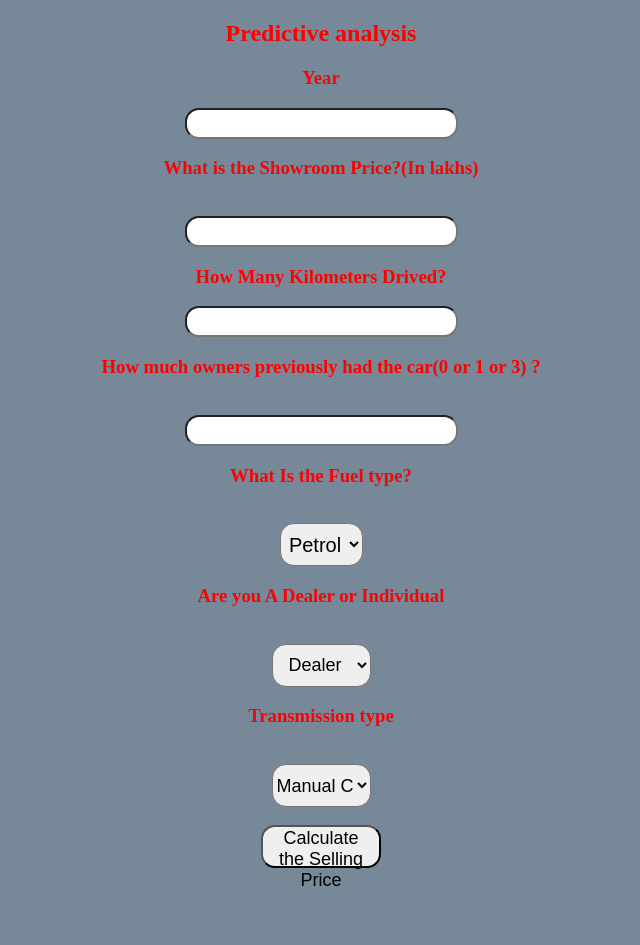
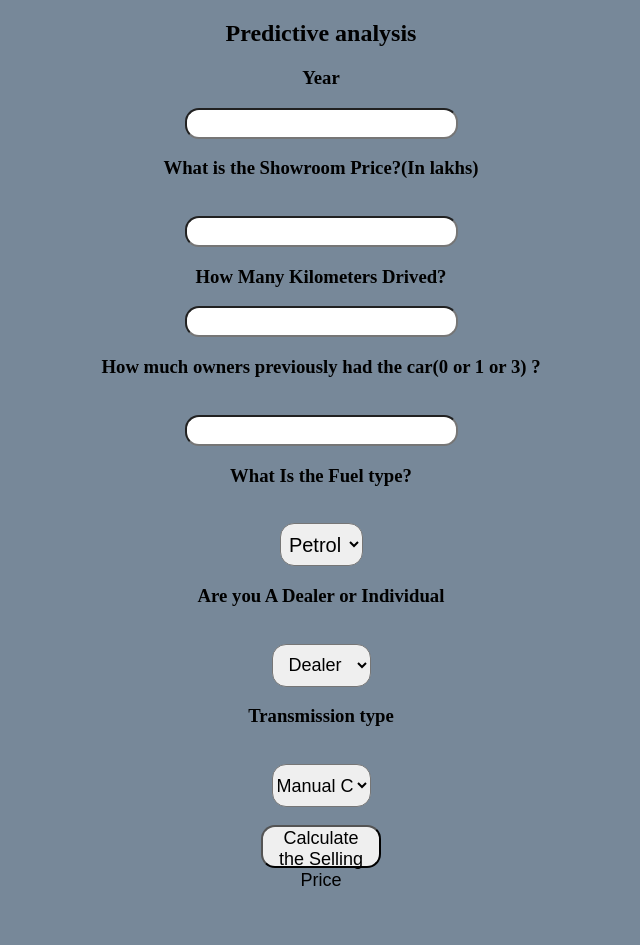
Before and after one commit to manthanp1012/predictsellingprice, a Flask app: page / in a window 1280 px wide. Shown: the whole page, without its empty margins (319-959 px from the left). Run offline with Flask 2, Linux system fonts and the light colour scheme; parts of the project's set-up code (start-up, migrations or seed data) failed here and were passed over.

Commit message:
fourth Commit

```diff
--- a/templates/index.html
+++ b/templates/index.html
@@ -9,7 +9,7 @@
 
 <body>
 
-    <div style="color:red">
+    <div style="color:black">
         <form action="{{ url_for('predict')}}" method="post">
             <h2>Predictive analysis</h2>
             <h3>Year</h3>
```
